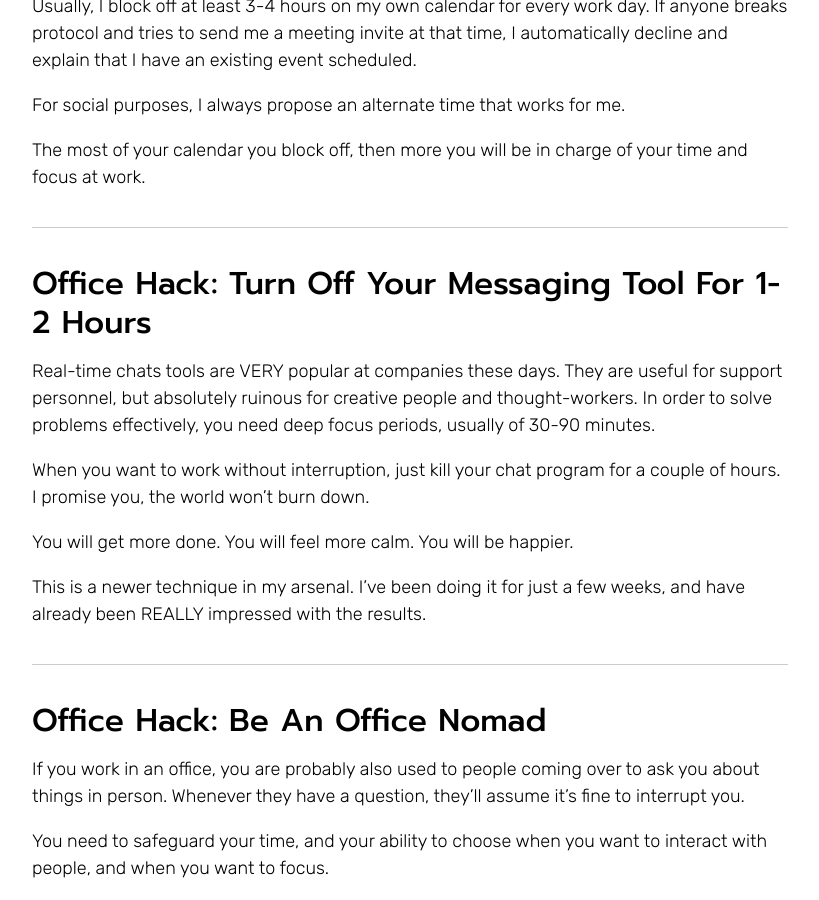
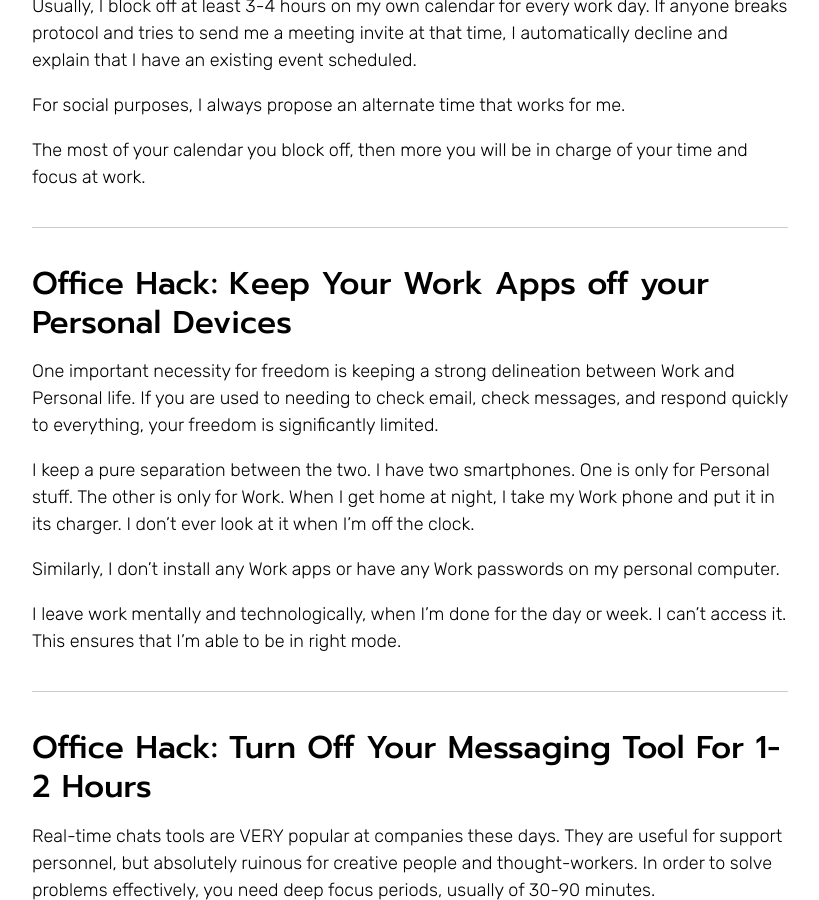
Before and after one commit to SilasReinagel/silasreinagel.github.io, a Jekyll site: the page built from static/liberation/C8_freedom_hacks.md, in a window 1280 px wide and 900 px high, scrolled down 992 px. Shown: the whole window, without its empty margins (230-1049 px from the left). Built offline with Jekyll 4.4.1, drawn with Linux system fonts in a browser that asks for light colours; nearby versions of some CDN libraries.

Commit message:
Added one more office hack.

```diff
--- a/static/liberation/C8_freedom_hacks.md
+++ b/static/liberation/C8_freedom_hacks.md
@@ -28,6 +28,18 @@ Usually, I block off at least 3-4 hours on my own calendar for every work day. I
 For social purposes, I always propose an alternate time that works for me.
 
 The most of your calendar you block off, then more you will be in charge of your time and focus at work.
+
+----
+
+## Office Hack: Keep Your Work Apps off your Personal Devices
+
+One important necessity for freedom is keeping a strong delineation between Work and Personal life. If you are used to needing to check email, check messages, and respond quickly to everything, your freedom is significantly limited.
+
+I keep a pure separation between the two. I have two smartphones. One is only for Personal stuff. The other is only for Work. When I get home at night, I take my Work phone and put it in its charger. I don't ever look at it when I'm off the clock.
+
+Similarly, I don't install any Work apps or have any Work passwords on my personal computer.
+
+I leave work mentally and technologically, when I'm done for the day or week. I can't access it. This ensures that I'm able to be in right mode.
 
 ----
 
```
Also changed, not shown: static/liberation/C2_slavery.md (+1 -1 lines).
